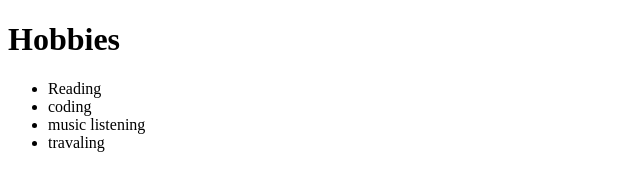
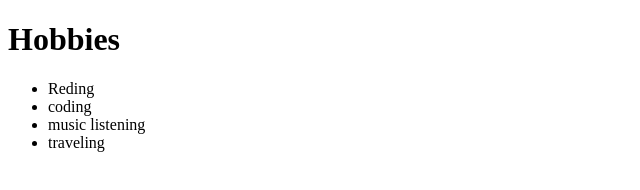
Before and after one commit to vishnuvk15/resume, a plain HTML site: page public/hobbies.html in a window 1280 px wide. Shown: the full height of the page, 0-640 px from the left. Drawn offline with Linux system fonts and the light colour scheme.

Commit message:
Update hobbies.html

```diff
--- a/public/hobbies.html
+++ b/public/hobbies.html
@@ -7,10 +7,10 @@
 <body>
     <h1>Hobbies</h1>
     <ul>
-        <li>Reading</li>
+        <li>Reding</li>
         <li>coding</li>
         <li>music listening</li>
-        <li>travaling</li>
+        <li>traveling</li>
     </ul>
 </body>
 </html>
```
